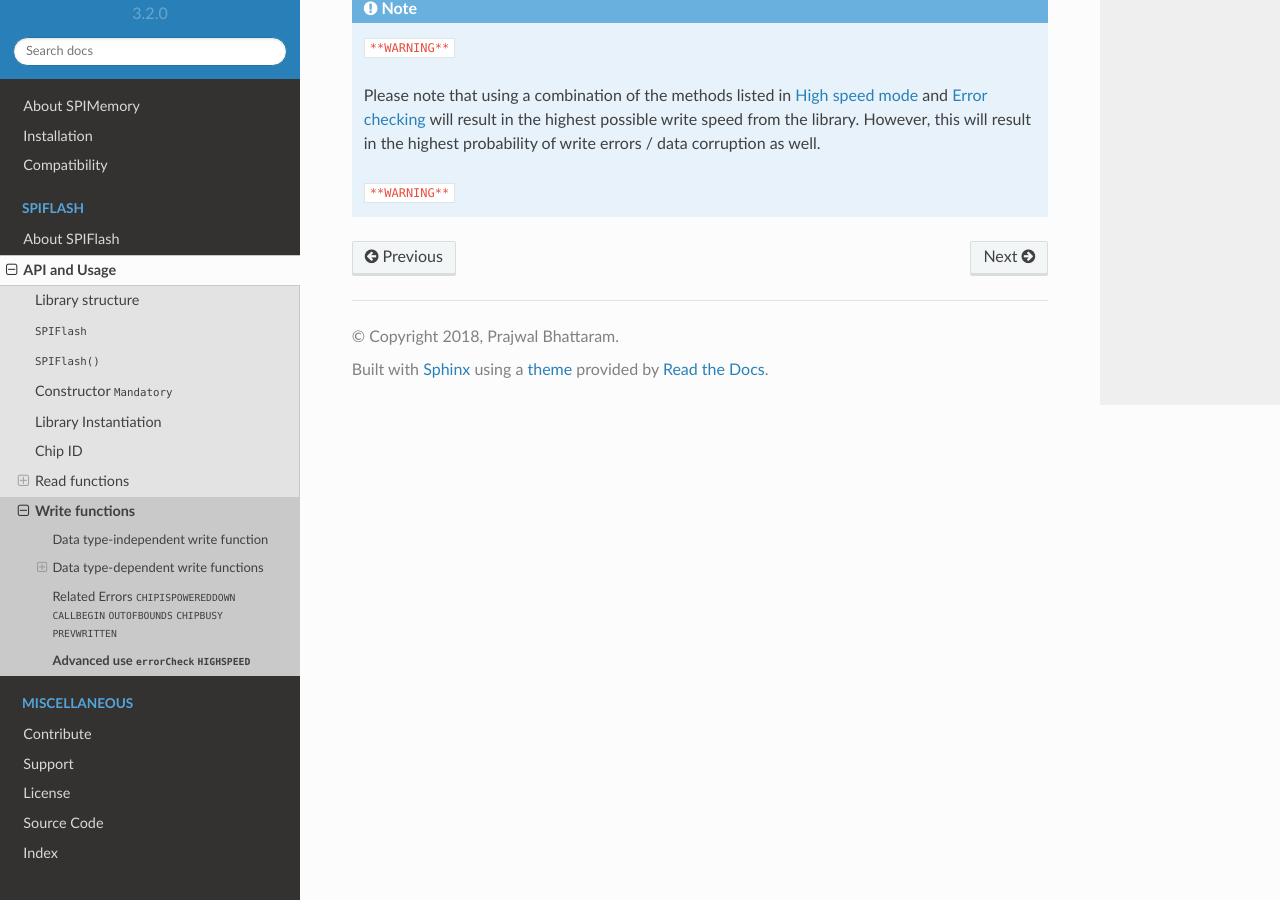
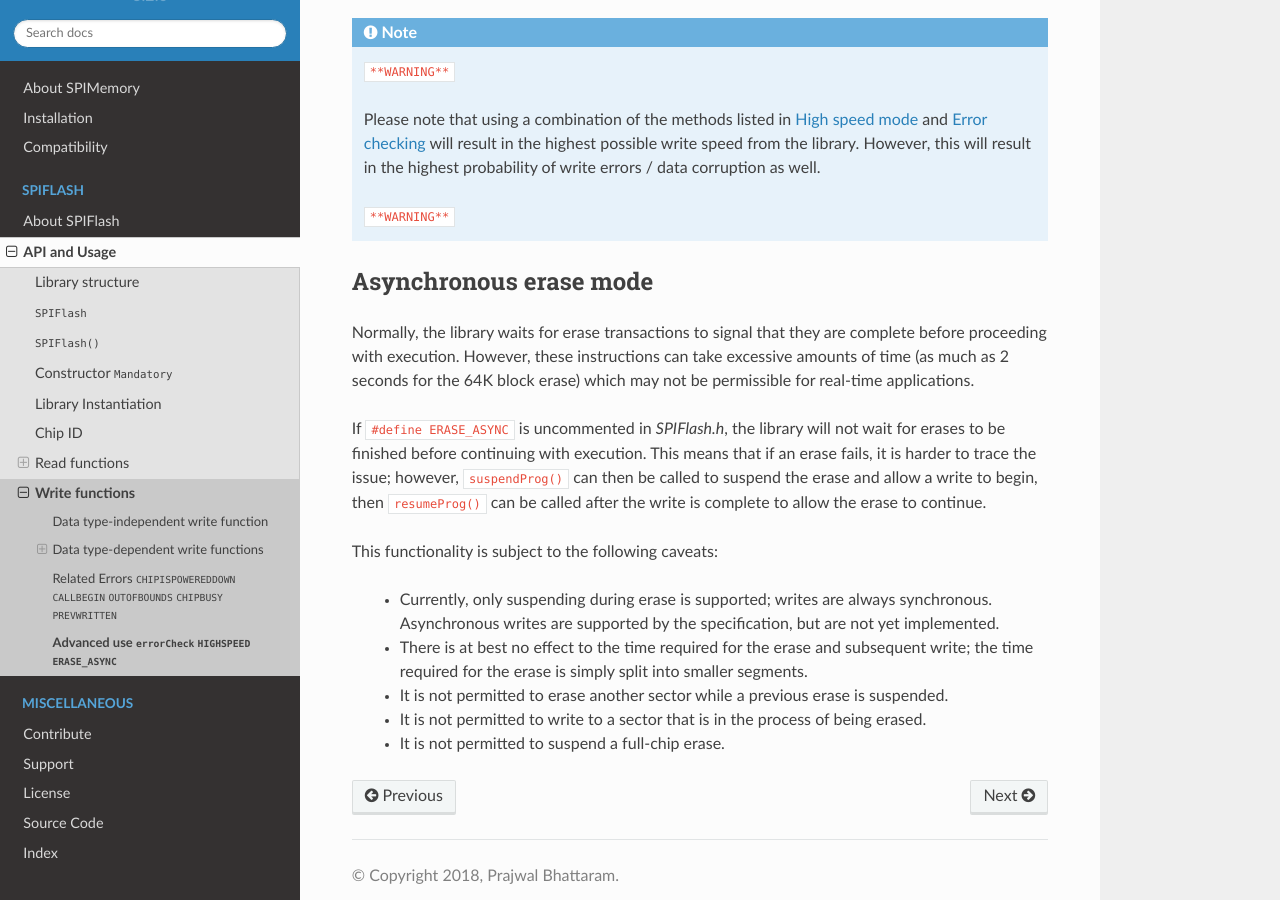
Before and after one commit to Marzogh/SPIMemory, a Sphinx documentation site: the page built from docs/pages/SPIFlash/writeAdvanced.rst, in a window 1280 px wide and 900 px high, scrolled down 1561 px. Built offline with Sphinx 7.4.7 and the Read the Docs theme 2.0.0, drawn with Linux system fonts in a browser that asks for light colours; some of the changed text lies outside the part shown.

Commit message:
Wrote some documentation

```diff
--- a/docs/pages/SPIFlash/writeAdvanced.rst
+++ b/docs/pages/SPIFlash/writeAdvanced.rst
@@ -7,7 +7,7 @@
 
 .. _noteOnErrorCheck:
 
-Advanced use ``errorCheck`` ``HIGHSPEED``
+Advanced use ``errorCheck`` ``HIGHSPEED`` ``ERASE_ASYNC``
 ~~~~~~~~~~~~~~~~~~~~~~~~~~~~~~~~~~~~~~~~~~~~~~~~~~
 
 -----------
@@ -78,3 +78,22 @@ Then, if ``#define HIGHSPEED`` is uncommented in `SPIFlash.h <https://github.com
   Please note that using a combination of the methods listed in :ref:`High speed mode <noteOnHighSpeed>` and :ref:`Error checking <noteOnErrorCheck>` will result in the highest possible write speed from the library. However, this will result in the highest probability of write errors / data corruption as well.
 
   ``**WARNING**``
+
+Asynchronous erase mode
+^^^^^^^^^^^^^^^^^^^^^^^^
+
+Normally, the library waits for erase transactions to signal that they are complete before proceeding with execution. However, these instructions can take excessive amounts of time (as much as 2 seconds for the 64K block erase) which may not be permissible for real-time applications.
+
+If ``#define ERASE_ASYNC`` is uncommented in `SPIFlash.h`, the library will not wait for erases to be finished before continuing with execution. This means that if an erase fails, it is harder to trace the issue; however, ``suspendProg()`` can then be called to suspend the erase and allow a write to begin, then ``resumeProg()`` can be called after the write is complete to allow the erase to continue.
+
+This functionality is subject to the following caveats:
+
+  * Currently, only suspending during erase is supported; writes are always synchronous. Asynchronous writes are supported by the specification, but are not yet implemented.
+
+  * There is at best no effect to the time required for the erase and subsequent write; the time required for the erase is simply split into smaller segments.
+
+  * It is not permitted to erase another sector while a previous erase is suspended.
+
+  * It is not permitted to write to a sector that is in the process of being erased.
+
+  * It is not permitted to suspend a full-chip erase.
```
Also changed, not shown: 2 other files.
